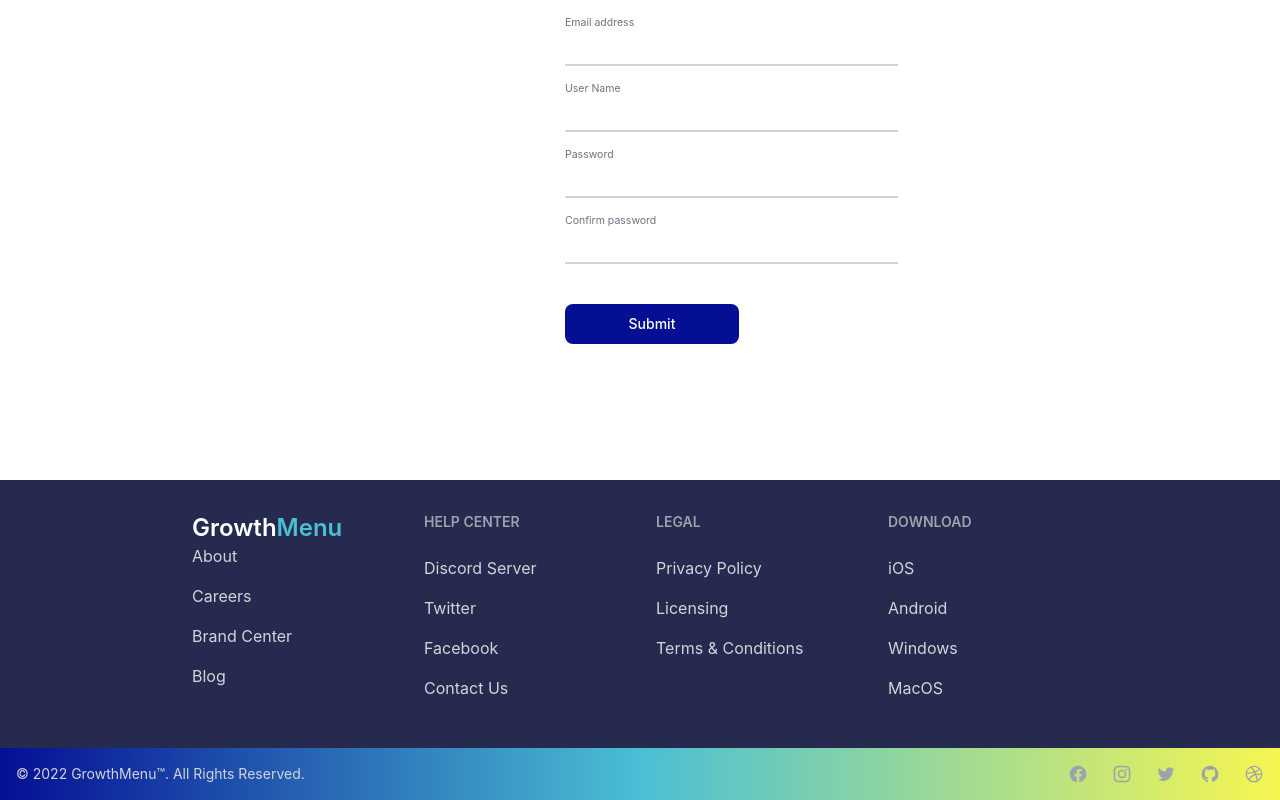
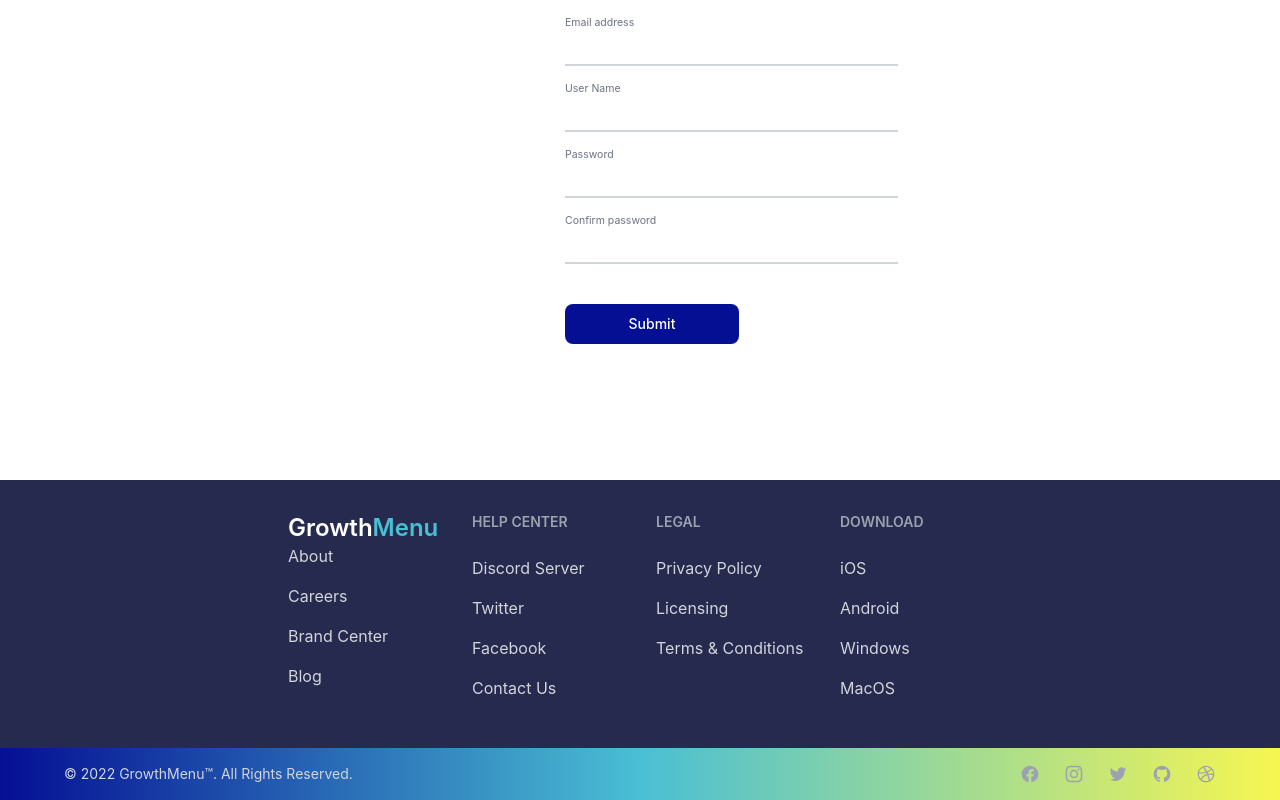
Before and after one commit to AsjadIftikhar/GrowthMenu_F, a Next.js app in the folder growthmenu/: page /register in a window 1280 px wide. Shown: the part 258-1058 px from the top of the page. Built offline with nearby package versions, Linux system fonts and the light colour scheme.

Commit message:
alignment

```diff
--- a/growthmenu/components/footer.jsx
+++ b/growthmenu/components/footer.jsx
@@ -5,7 +5,7 @@ function Footer(props) {
         <div>
 
             <footer className="bg-DarkPurple">
-                <div className="grid grid-cols-2 gap-8 py-8 px-48 md:grid-cols-4">
+                <div className="grid grid-cols-2 gap-8 py-8 px-72 md:grid-cols-4">
                     <div>
                         <span
                             className="self-center text-2xl font-semibold text-white whitespace-nowrap dark:text-white">
@@ -78,7 +78,7 @@ function Footer(props) {
                         </ul>
                     </div>
                 </div>
-                <div className="py-4 px-4 bg-gradient-to-r from-DarkBlue via-LightBlue to-LightYellow md:flex md:items-center md:justify-between">
+                <div className="py-4 px-16 bg-gradient-to-r from-DarkBlue via-LightBlue to-LightYellow md:flex md:items-center md:justify-between">
                     <span className="text-sm text-gray-300 sm:text-center">© 2022 <a href="https://flowbite.com">GrowthMenu™</a>. All Rights Reserved.
                     </span>
                     <div className="flex mt-4 space-x-6 sm:justify-center md:mt-0">
```
